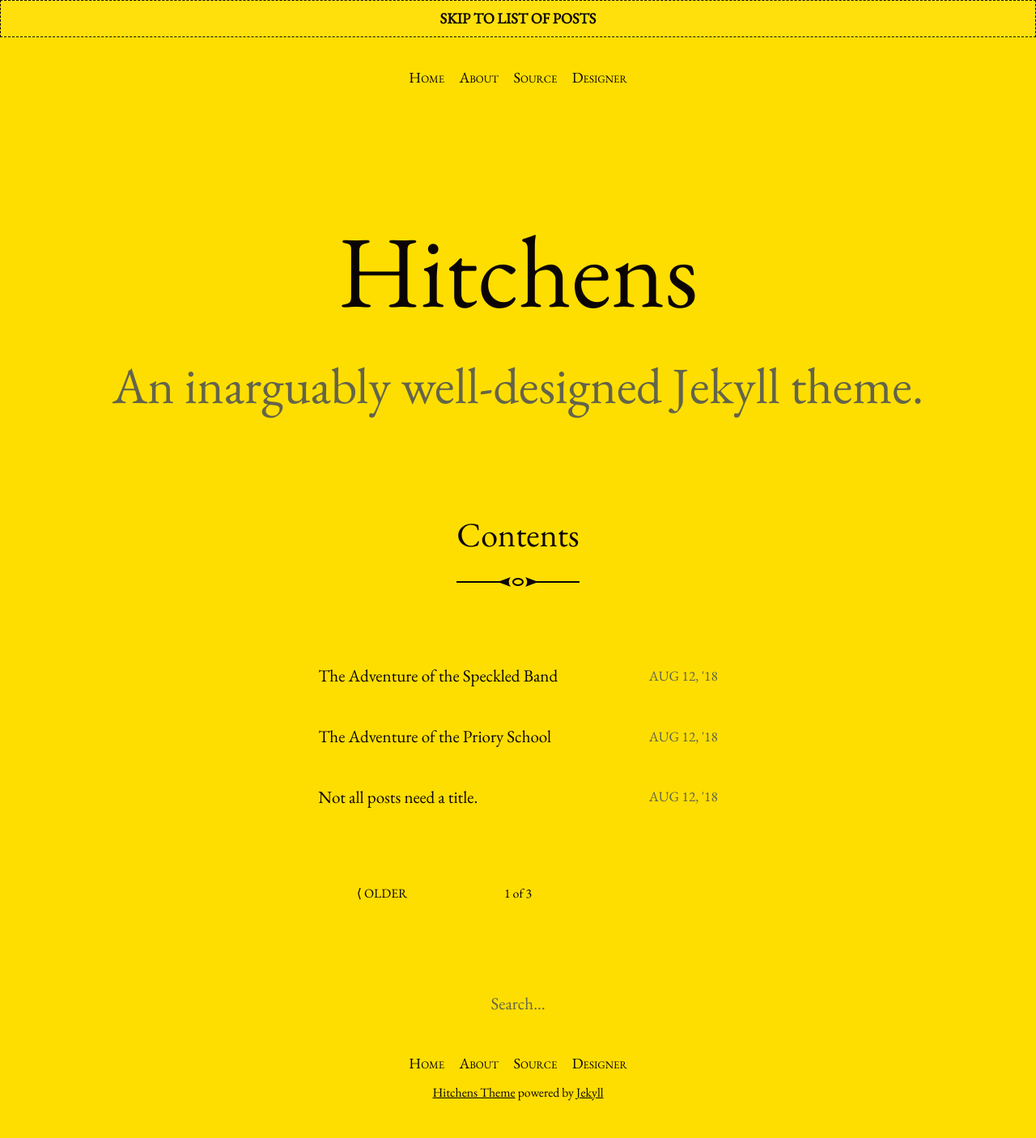
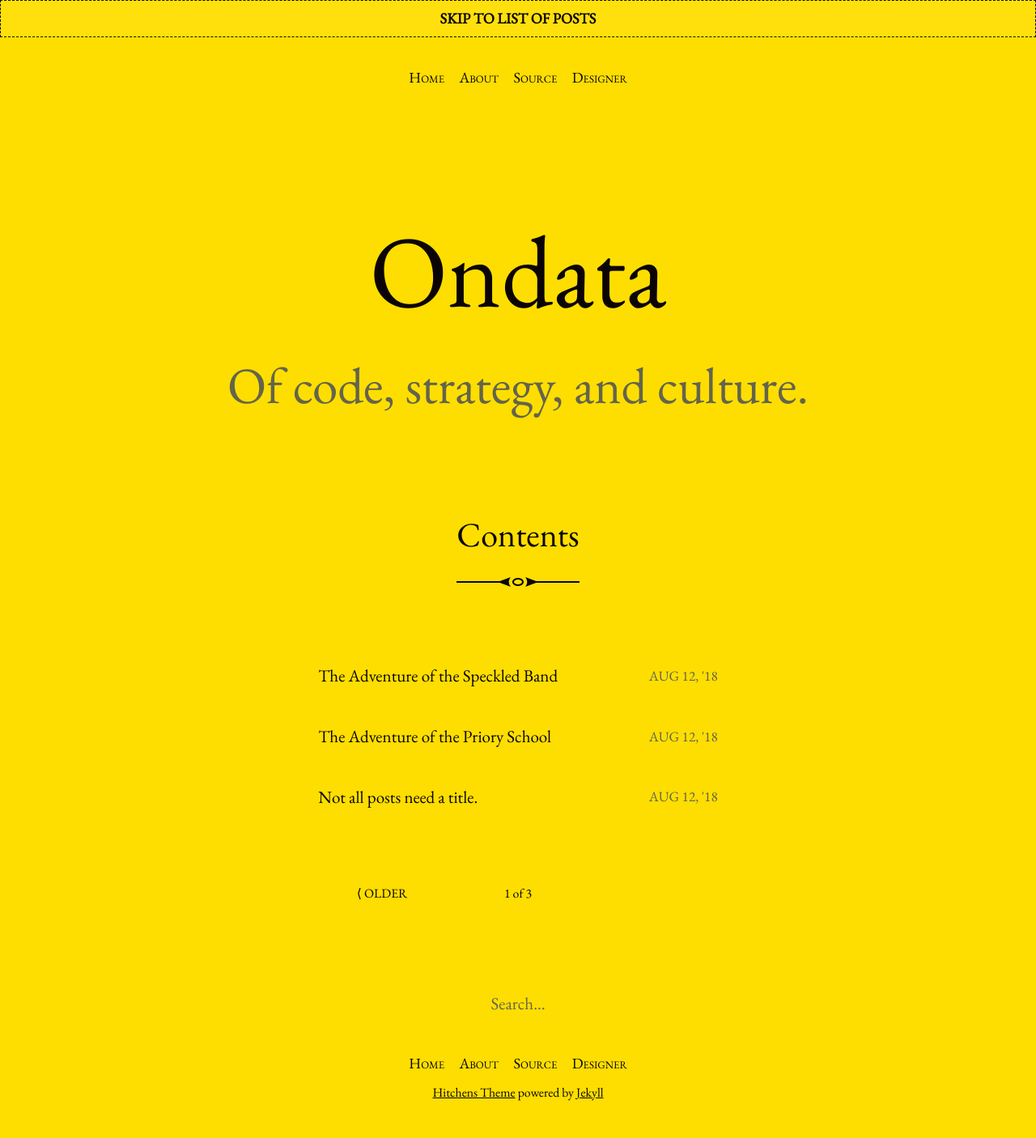
Before and after one commit to carmigno/carmigno.github.io, a Jekyll site: the page built from index.html, in a window 1280 px wide. Shown: the whole page at 81% size. Built offline with Jekyll 4.4.1, drawn with Linux system fonts in a browser that asks for light colours; the list of posts is cut into pages by our own code.

Commit message:
First config update

```diff
--- a/_config.yml
+++ b/_config.yml
@@ -13,15 +13,14 @@
 # you will see them accessed via {{ site.title }}, {{ site.email }}, and so on.
 # You can create any custom variable you would like, and they will be accessible
 # in the templates via {{ site.myvariable }}.
-title: Hitchens
-email: hello@patdryburgh.com
+title: Ondata
+email: gnolo@live.it
 description: >- # this means to ignore newlines until "baseurl:"
-  An inarguably well-designed Jekyll theme.
+  Of code, strategy, and culture.
 baseurl: "/hitchens" # the subpath of your site, e.g. /blog
 url: "https://patdryburgh.github.io" # the base hostname & protocol for your site, e.g. http://example.com
 icon: /assets/images/icon-512.png
-twitter_username: patdryburgh
-github_username:  patdryburgh
+github_username:  carmigno
 
 # Build settings
 markdown: kramdown
```
